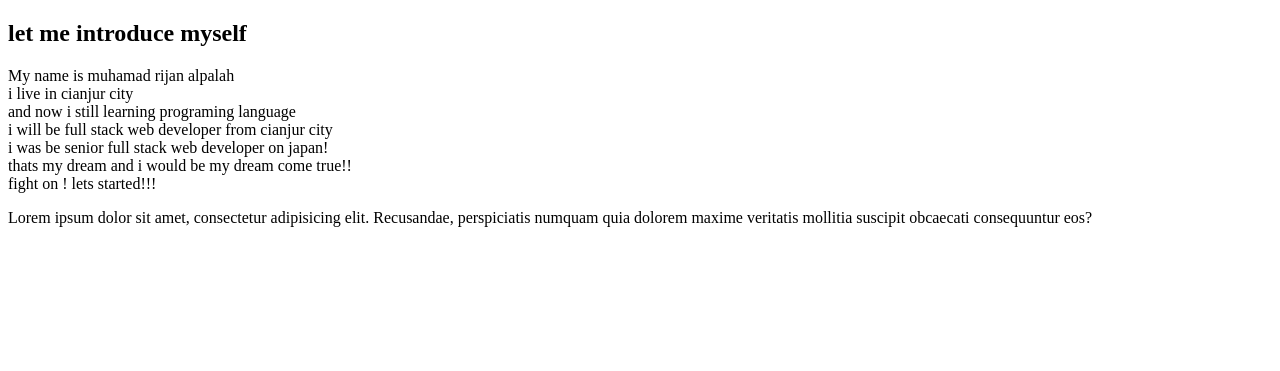
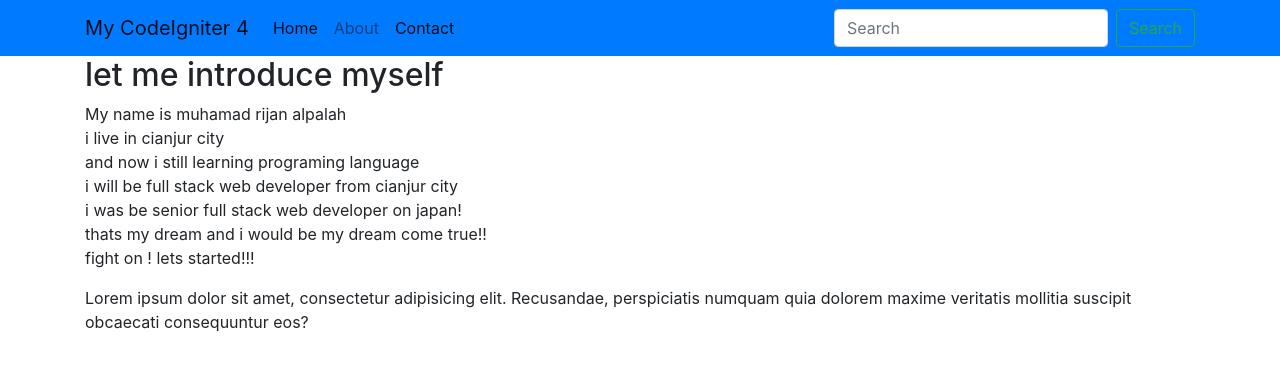
Before and after one commit to rizan1998/MyFirst_CodeIgniter4, a CodeIgniter 4 app: the page made by app/Views/Pages/about.php in a window 1280 px wide. Shown: the top 371 px of the page. Run offline with PHP 8.4 and a stand-in for CodeIgniter, Linux system fonts and the light colour scheme; the template is opened without the code that fills it: most values are stand-ins (such as "Sample title", 1, 10 or a date in 2020); some libraries are stand-ins or nearby versions.

Commit message:
Tutorial Video ke 6 beres View Layout

```diff
--- /dev/null
+++ b/app/Views/Layout/navbar.php
@@ -0,0 +1,30 @@
+<nav class="navbar navbar-expand-lg navbar-light bg-primary">
+    <div class="container">
+        <a class="navbar-brand" href="#">My CodeIgniter 4</a>
+        <button class="navbar-toggler" type="button" data-toggle="collapse" data-target="#navbarSupportedContent" aria-controls="navbarSupportedContent" aria-expanded="false" aria-label="Toggle navigation">
+            <span class="navbar-toggler-icon"></span>
+        </button>
+
+        <div class="collapse navbar-collapse" id="navbarSupportedContent">
+            <ul class="navbar-nav mr-auto">
+                <li class="nav-item active">
+                    <!-- jika memakai local develop server root atau php spark bisa tinggal memanggil route nya
+                            dengan hanya menuliskan / saja, jika tidak memakai local root server maka harus
+                            menuliskan base url nya
+                        -->
+                    <a class="nav-link" href="<?= base_url('/'); ?>">Home <span class="sr-only">(current)</span></a>
+                </li>
+                <li class="nav-item">
+                    <a class="nav-link" href="/pages/about">About</a>
+                </li>
+                <li class="nav-item active">
+                    <a class="nav-link" href="/pages/contact">Contact <span class="sr-only">(current)</span></a>
+                </li>
+            </ul>
+            <form class="form-inline my-2 my-lg-0">
+                <input class="form-control mr-sm-2" type="search" placeholder="Search" aria-label="Search">
+                <button class="btn btn-outline-success my-2 my-sm-0" type="submit">Search</button>
+            </form>
+        </div>
+    </div>
+</nav>
--- /dev/null
+++ b/app/Views/Layout/template.php
@@ -0,0 +1,38 @@
+<!doctype html>
+<html lang="en">
+
+<head>
+    <!-- Required meta tags -->
+    <meta charset="utf-8">
+    <meta name="viewport" content="width=device-width, initial-scale=1, shrink-to-fit=no">
+
+    <!-- Bootstrap CSS -->
+    <link rel="stylesheet" href="/css/bootstrap.min.css">
+
+    <title> <?= $title; ?></title>
+</head>
+
+<body>
+    <!-- =====================Call Navbar===================== -->
+    <?= $this->include('Layout/navbar'); ?>
+
+
+
+    <!-- =====================CONTENT===================== -->
+    <!-- cetak sebuah section dari halaman yang memanggil template ini -->
+    <!-- namanya boleh bebas tapi untuk saat ini namanya dinamain content -->
+    <?= $this->renderSection('content'); ?>
+
+
+
+    <!-- =====================END CONTENT===================== -->
+
+</body>
+<!-- Optional JavaScript -->
+<!-- jQuery first, then Popper.js, then Bootstrap JS -->
+<script src="js/jquery-3.5.1.min.js"></script>
+<script script src="js/bootstrap.bundle.min.js"></script>
+<script src="js/popper.min.js"></script>
+</body>
+
+</html>
--- a/app/Views/Pages/about.php
+++ b/app/Views/Pages/about.php
@@ -1,14 +1,5 @@
-<!DOCTYPE html>
-<html lang="en">
-
-<head>
-    <meta charset="UTF-8">
-    <meta name="viewport" content="width=device-width, initial-scale=1.0">
-    <title>About me</title>
-</head>
-
-<body>
-
+<?= $this->extend('Layout/template'); ?>
+<?= $this->section('content'); ?>
 <div class="container">
     <div class="row">
         <div class="col">
@@ -28,6 +19,4 @@
         </div>
     </div>
 </div>
-</body>
-
-</html>
+<?= $this->endSection(); ?>
```
Also changed, not shown: app/Controllers/Comics.php (added, +17 -0 lines), app/Controllers/Pages.php (+28 -6 lines), app/Views/Pages/contact.php (added, +21 -0 lines), app/Views/Pages/home.php (+11 -1 lines). Lines whose indentation alone changed are shown as unchanged.
